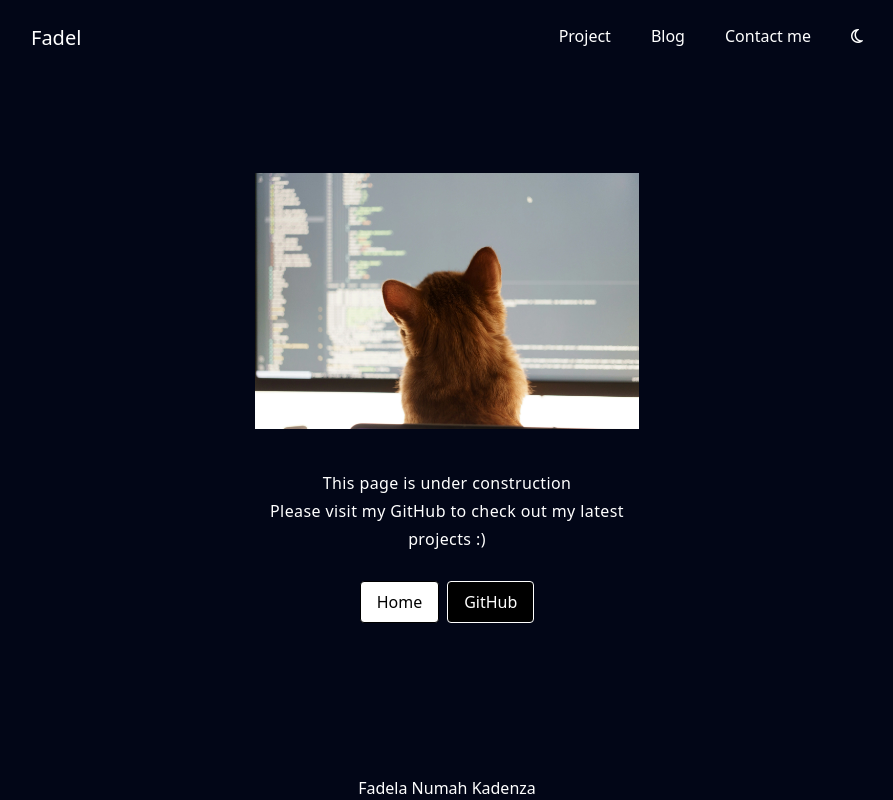
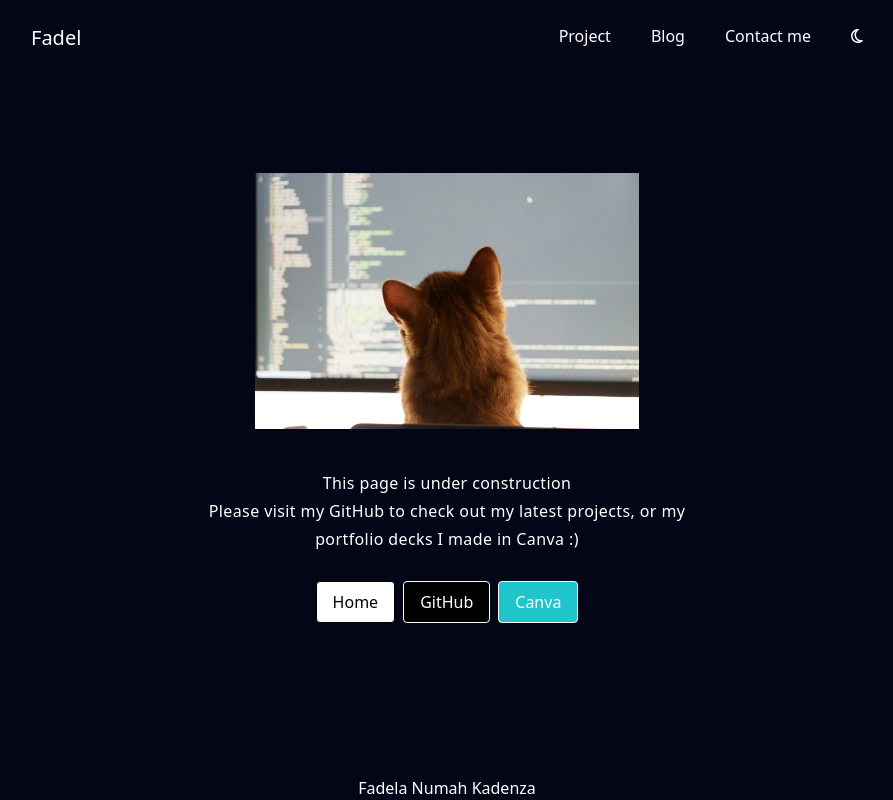
Before and after one commit to FadelYang/fadelanuma, a React (Vite) app: page /projects in a window 1280 px wide. Shown: the whole page, without its empty margins (193-1086 px from the left). Built offline with nearby package versions, Linux system fonts and the light colour scheme.

Commit message:
feat(under-construction): add canva button

```diff
--- a/src/pages/UnderConstruction.jsx
+++ b/src/pages/UnderConstruction.jsx
@@ -29,9 +29,9 @@ const UnderConstruction = (props) => {
             )}
             {window.location.pathname === "/projects" && (
               <>
-                <p className='max-w-96'>
-                  Please visit my GitHub to
-                  check out my latest projects :)
+                <p className="max-w-[500px]">
+                  Please visit my GitHub to check out my latest projects, or my
+                  portfolio decks I made in Canva :)
                 </p>
               </>
             )}
@@ -44,6 +44,7 @@ const UnderConstruction = (props) => {
               Home
             </Link>
             {window.location.pathname === "/projects" && (
+              <>
                 <a
                   href="https://github.com/FadelYang/"
                   target="_blank"
@@ -51,8 +52,17 @@ const UnderConstruction = (props) => {
                 >
                   GitHub
                 </a>
+                <a
+                  href="https://www.canva.com/design/DAF1B7OWYUQ/_Ta5BzrcpeAOUYMoVlSBBg/edit?utm_content=DAF1B7OWYUQ&utm_campaign=designshare&utm_medium=link2&utm_source=sharebutton"
+                  target="_blank"
+                  className="px-4 py-2 border rounded border-black dark:border-white rouded  bg-[#20C4CB] text-white"
+                >
+                  Canva
+                </a>
+              </>
             )}
             {window.location.pathname === "/contact-me" && (
+              <>
                 <a
                   href="https://www.linkedin.com/in/fadela-numah-kadenza-0305751ab/"
                   target="_blank"
@@ -60,6 +70,7 @@ const UnderConstruction = (props) => {
                 >
                   LinkedIn
                 </a>
+              </>
             )}
           </div>
         </div>
```
Lines whose indentation alone changed are shown as unchanged.
